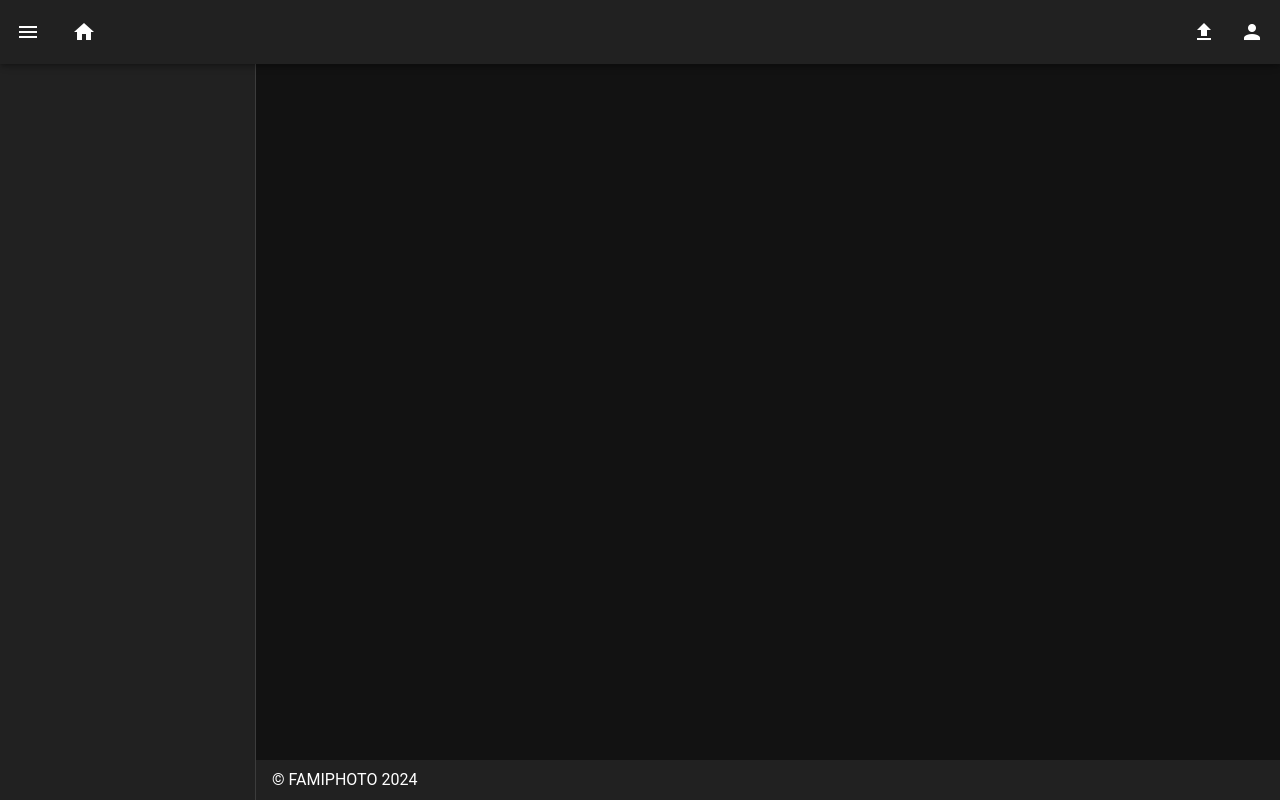
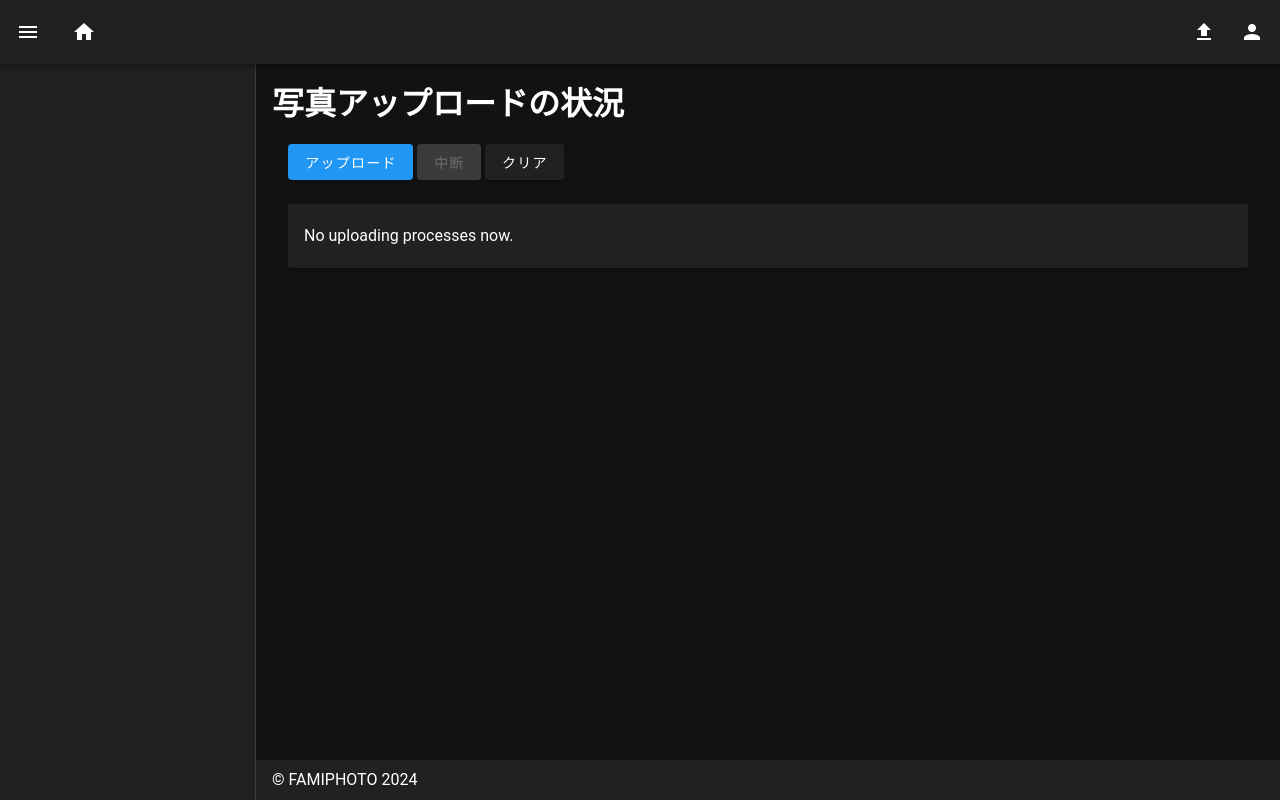
Before and after one commit to hiroyky/famiphoto_frontend, a Nuxt app: page /upload/progress in a window 1280 px wide. Before the commit this address had no page. Built offline with nearby package versions, Linux system fonts and the light colour scheme.

Commit message:
feat: upload UI

```diff
--- /dev/null
+++ b/components/modules/UploadProgressList.vue
@@ -0,0 +1,33 @@
+<template>
+  <v-list>
+    <template v-if="modelValue && modelValue.length > 0">
+      <v-list-item v-for="item in modelValue" :key="item.file.name">
+        <template #prepend v-if="item.status === 'standby'"><v-icon>mdi-image</v-icon></template>
+        <template #prepend v-if="item.status === 'failed'"><v-icon color="error">mdi-alert-circle-outline</v-icon></template>
+        <template #prepend v-if="item.status === 'completed'"><v-icon color="success">mdi-check</v-icon></template>
+        <template #prepend v-if="item.status === 'progressing'"><v-icon color="primary">mdi-image</v-icon></template>
+        <template #title>{{ item.file.name }}</template>
+        <template #subtitle v-if="item.status==='progressing'">
+          アップロード中..
+        </template>
+      </v-list-item>
+    </template>
+    <template v-if="!modelValue || modelValue.length === 0">
+      <v-list-item>
+        {{ $t('noUploadingProcesses') }}
+      </v-list-item>
+    </template>
+  </v-list>
+</template>
+
+<script setup lang="ts">
+
+import type {FileUploadQueueItem} from "~/stores/photo-upload-store";
+
+interface Prop {
+  modelValue?: FileUploadQueueItem[]
+}
+
+defineProps<Prop>()
+
+</script>
--- a/components/parts/FHeader.vue
+++ b/components/parts/FHeader.vue
@@ -8,7 +8,14 @@
     </v-btn>
     <v-toolbar-title :text="title" />
 
-    <v-btn :icon="true" to="/upload"><v-icon>mdi-upload</v-icon></v-btn>
+    <progress-nav-button
+        :icon="true"
+        default-to="/upload"
+        loading-to="/upload/progress"
+        :loading="photoUploading"
+    >
+      <v-icon>mdi-upload</v-icon>
+    </progress-nav-button>
 
     <v-menu>
       <template v-slot:activator="{props}">
@@ -28,6 +35,9 @@
 </template>
 
 <script setup lang="ts">
+import ProgressNavButton from "~/components/parts/ProgressNavButton.vue";
+import {usePhotoUploadStore} from "~/stores/photo-upload-store";
+
 defineProps({
   title: {
     type: String,
@@ -45,4 +55,9 @@ const emit = defineEmits<{
 function onDrawerClick() {
   emit('drawerClick')
 }
+
+const photoUploadStore = usePhotoUploadStore()
+
+const photoUploading = computed(() => photoUploadStore.progressing)
+
 </script>
--- /dev/null
+++ b/components/parts/ProgressNavButton.vue
@@ -0,0 +1,27 @@
+<template>
+  <v-btn :icon="icon" :to="to">
+    <slot v-if="!loading"></slot>
+    <slot name="loading" v-if="loading">
+      <v-progress-circular indeterminate width="2">
+        <slot></slot>
+      </v-progress-circular>
+    </slot>
+  </v-btn>
+</template>
+
+<script lang="ts" setup>
+import type {RouteLocationRaw} from "vue-router";
+
+interface Prop {
+  defaultTo?: RouteLocationRaw
+  loadingTo?: RouteLocationRaw
+  loading?: boolean
+  icon?: boolean
+}
+
+const prop = defineProps<Prop>()
+
+const to = computed(() => {
+  return prop.loading ? prop.loadingTo : prop.defaultTo
+})
+</script>
--- a/i18n.config.ts
+++ b/i18n.config.ts
@@ -24,6 +24,8 @@ export default defineI18nConfig(() => ({
             upload: 'Upload',
             selectPhotos: 'Select Photos',
             cancel: 'Cancel',
+            destinationDirectory: 'Destination directory',
+            noUploadingProcesses: 'No uploading processes now.',
         },
         ja: {
             dateTimeOriginalTimeStampString: '{year}年{month}月{date}日 {hour}時{minute}分{second}秒',
@@ -45,6 +47,8 @@ export default defineI18nConfig(() => ({
             upload: 'アップロード',
             selectPhotos: '写真を選択',
             cancel: 'キャンセル',
+            destinationDirectory: '保存先ディレクトリ',
+            noUploadingProcesses: '現在、アップロード処理はありません。',
         },
     }
 }))
--- a/pages/upload/index.vue
+++ b/pages/upload/index.vue
@@ -11,7 +11,7 @@
                 <v-list>
                   <v-list-item>
                     <template #title>
-                      <v-text-field label="保存先ディレクトリ" model-value="/var/xxx/hgoe/fuga" :disabled="true"></v-text-field>
+                      <v-text-field :label="t('destinationDirectory')" model-value="/var/xxx/hgoe/fuga" :disabled="true"></v-text-field>
                     </template>
                     <template #subtitle>
                       ディレクトリの日付は撮影日時です。撮影日時が不明の場合はアップロード日時です。
@@ -49,8 +49,8 @@ useHead({
 const photoUploadStore = usePhotoUploadStore()
 
 function onCommit(files: File[]) {
-  console.log('on commit',files)
   photoUploadStore.enqueueToUploadFiles(files)
+  navigateTo('/upload/progress')
 }
 
 </script>
--- /dev/null
+++ b/pages/upload/progress.vue
@@ -0,0 +1,37 @@
+<template>
+  <v-container>
+    <v-row>
+      <v-col>
+        <h1>写真アップロードの状況</h1>
+
+        <v-container>
+          <v-row>
+            <v-col>
+              <v-btn color="primary" to="/upload">アップロード</v-btn>
+              <v-btn class="mx-1" :disabled="!isProgressing">中断</v-btn>
+              <v-btn>クリア</v-btn>
+            </v-col>
+          </v-row>
+          <v-row>
+            <v-col>
+              <v-card :loading="isProgressing">
+                <upload-progress-list :model-value="queue" />
+              </v-card>
+            </v-col>
+          </v-row>
+        </v-container>
+
+      </v-col>
+    </v-row>
+  </v-container>
+</template>
+
+<script lang="ts" setup>
+import UploadProgressList from "~/components/modules/UploadProgressList.vue";
+
+const photoUploadStore = usePhotoUploadStore()
+
+const queue = computed(() => photoUploadStore.queue)
+const isProgressing = computed(() => photoUploadStore.progressing)
+
+</script>
--- a/stores/photo-upload-store.ts
+++ b/stores/photo-upload-store.ts
@@ -1,12 +1,12 @@
 
 interface State {
-    queue: FileItem[]
-    processing: boolean
+    queue: FileUploadQueueItem[]
+    progressing: boolean
 }
 
 type UploadStatus = 'standby' | 'progressing'| 'completed' | 'failed'
 
-interface FileItem {
+export interface FileUploadQueueItem {
     file: File
     status: UploadStatus
 }
@@ -16,12 +16,12 @@ const parallelNum = 2
 export const usePhotoUploadStore = defineStore('photoUpload', {
     state: (): State => ({
         queue: [],
-        processing: false,
+        progressing: false,
     }),
 
     actions: {
         enqueueToUploadFiles(files: File[]) {
-            const fileItems: FileItem[] = files.map(f => ({
+            const fileItems: FileUploadQueueItem[] = files.map(f => ({
                 file: f,
                 status: 'standby',
             }))
@@ -34,17 +34,18 @@ export const usePhotoUploadStore = defineStore('photoUpload', {
         async _uploadQueuing() {
             const standbyFiles = filterStandbyFiles(this.queue)
             if (standbyFiles.length===0) {
-                this.processing = false
+                this.progressing = false
                 return
             }
 
-            this.processing = true
+            this.progressing = true
+            console.log('progresing', this.progressing)
             const { client } = useGqlStore()
             const apiStore = useApiStore()
 
             await Promise.all(standbyFiles.slice(0, parallelNum).map(async (i) => {
                 try {
-                    console.log(i.file.name)
+                    i.status='progressing'
                     const res = await client.uploadPhoto()
                     await apiStore.uploadFile(i.file, res.uploadPhoto.uploadUrl)
                     i.status = 'completed'
@@ -59,6 +60,6 @@ export const usePhotoUploadStore = defineStore('photoUpload', {
     },
 })
 
-function filterStandbyFiles(queue: FileItem[]): FileItem[] {
+function filterStandbyFiles(queue: FileUploadQueueItem[]): FileUploadQueueItem[] {
     return queue.filter(m => m.status === 'standby')
 }
```
